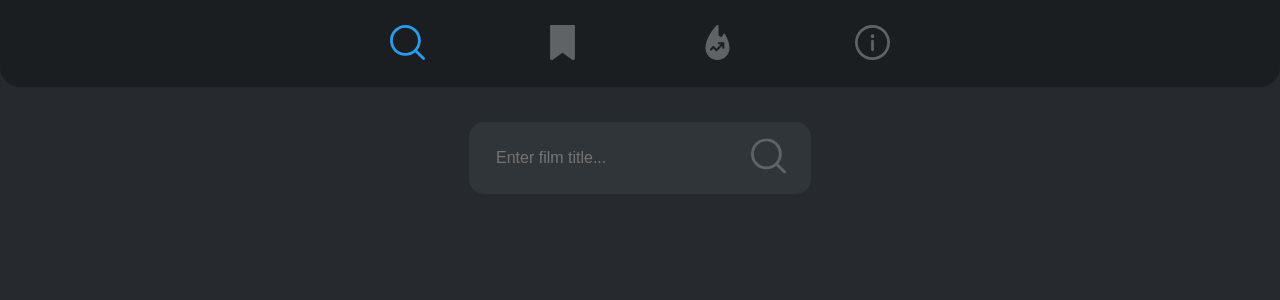
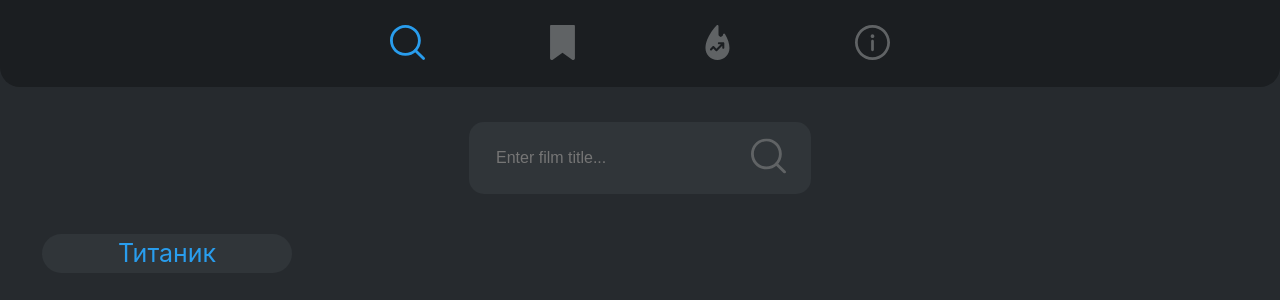
Before and after one commit to nikitababko/list-movies, a React (Create React App) app: page / in a window 1280 px wide. Shown: the top 300 px of the page. Built offline with nearby package versions, Linux system fonts and the light colour scheme.

Commit message:
Replace tag-movie.

```diff
--- a/src/components/ListMovies/index.js
+++ b/src/components/ListMovies/index.js
@@ -20,12 +20,6 @@ const ListMovies = () => {
 
   return (
     <div className="list-movies">
-      <div className="list-movies__header">
-        <div className="tag-movie">
-          <p>Титаник</p>
-        </div>
-      </div>
-
       <div className="list-movies__body">
         <CardMovie movies={movies} />
       </div>
--- a/src/components/ListMovies/index.scss
+++ b/src/components/ListMovies/index.scss
@@ -1,20 +1,5 @@
 .list-movies {
   margin-top: 16px;
-
-  &__header {
-    display: flex;
-    justify-content: space-between;
-
-    .tag-movie {
-      padding: 7px 50px;
-
-      background-color: #303539;
-      color: #299ded;
-      font-size: 25px;
-
-      border-radius: 50px;
-    }
-  }
 
   &__body {
     display: flex;
--- a/src/components/Search/index.js
+++ b/src/components/Search/index.js
@@ -7,10 +7,16 @@ import './index.scss';
 const Search = () => {
   return (
     <div className="search">
-      <input type="text" placeholder="Enter film title..." />
-      <button>
-        <SearchIcon />
-      </button>
+      <div className="search__inner">
+        <input type="text" placeholder="Enter film title..." />
+        <button>
+          <SearchIcon />
+        </button>
+      </div>
+
+      <div className="tag-movie">
+        <p>Титаник</p>
+      </div>
     </div>
   );
 };
--- a/src/components/Search/index.scss
+++ b/src/components/Search/index.scss
@@ -1,8 +1,8 @@
 .search {
+  &__inner {
     position: relative;
-
-  margin: 0 auto;
     max-width: 342px;
+    margin: 0 auto 40px;
 
     input {
       width: 100%;
@@ -30,3 +30,16 @@
       background-color: transparent;
     }
   }
+
+  .tag-movie {
+    padding: 7px 50px;
+    width: 250px;
+    text-align: center;
+
+    background-color: #303539;
+    color: #299ded;
+    font-size: 25px;
+
+    border-radius: 50px;
+  }
+}
```
Lines whose indentation alone changed are shown as unchanged.
